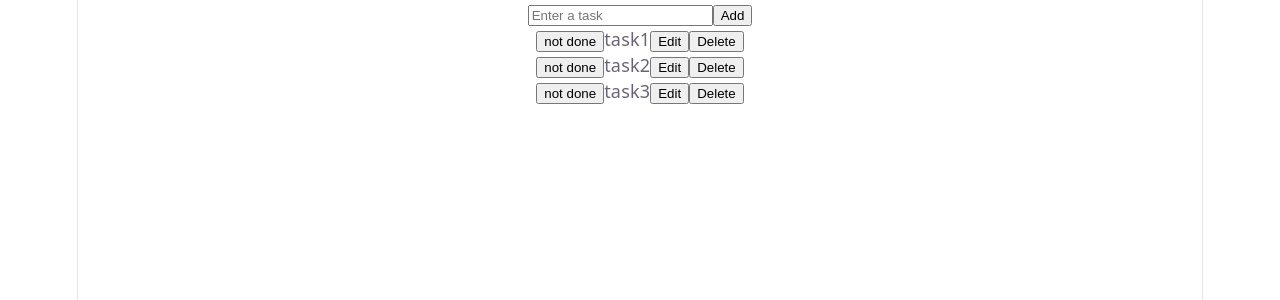
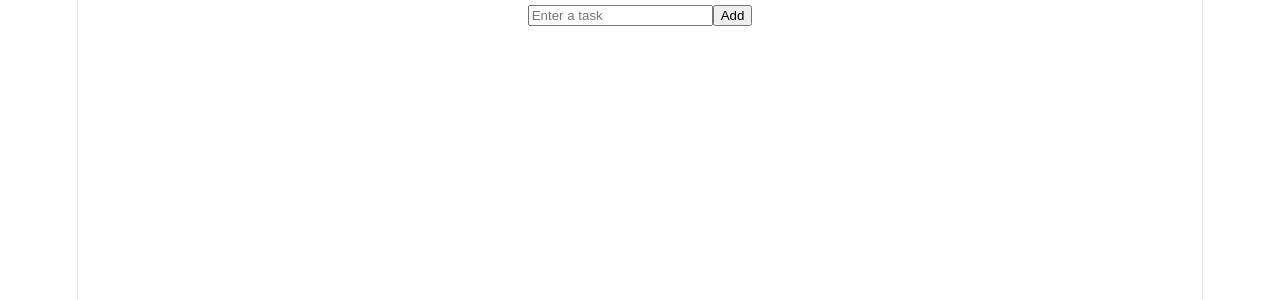
Before and after one commit to sonieez/To-Do-React, a React (Vite) app: page / in a window 1280 px wide. Shown: the top 300 px of the page. Built offline with nearby package versions, Linux system fonts and the light colour scheme.

Commit message:
save to local storage and delete task

```diff
--- a/src/App.jsx
+++ b/src/App.jsx
@@ -1,25 +1,40 @@
 import './App.css'
-import { useState } from 'react';
+import { useEffect, useState } from 'react';
 import TaskCard from './TaskCard.jsx';
 
 function App() {
-  const [tasks, setTasks] = useState(['task1','task2','task3']);
+  const [tasks, setTasks] = useState(JSON.parse(localStorage.getItem('tasks')) || []);
   const [taskInput, setTaskInput] = useState('');
+
+  useEffect(() => {
+    localStorage.setItem('tasks', JSON.stringify(tasks));
+  }, [tasks]);
 
   function handleTaskInput(event) {
     setTaskInput(event.target.value);
   }
   function addTask() {
-    setTasks([...tasks, taskInput]);
+    if (taskInput) {
+      setTasks(t => [...t, {id: Date.now(), name: taskInput}]);
+      setTaskInput('');
+    }
   }
+  function deleteTask(taskId) {
+    setTasks(t => t.filter(task => task.id !== taskId));
+  }
+
 
   return(
     <div className="container">
+
       <input className='input' placeholder='Enter a task' value={taskInput} onChange={handleTaskInput}/>
+
       <button className='add-button' onClick={addTask}>Add</button>
+
       <div className='tasks'>
-        {tasks.map(task => <TaskCard task={task} key={task}/>)}
+        {tasks.map(task => <TaskCard task={task} key={task.id} onDelete={deleteTask}/>)}
       </div>
+
     </div>
   )
 }
--- a/src/TaskCard.jsx
+++ b/src/TaskCard.jsx
@@ -1,21 +1,21 @@
 import {useState} from 'react';
 
-function TaskCard({task}) {
+function TaskCard({task, onDelete}) {
   const [isDone, setIsDone] = useState(false);
 
   function handleDone() {
-    setIsDone(isDone ? false : true);
+    setIsDone(!isDone);
   }
   function handleEdit() {
 
   }
   function handleDelete() {
-
+    onDelete(task.id);
   }
   return(
     <div className='task'>
       <button className='done-button' onClick={handleDone}>{isDone ? "done" : "not done"}</button>
-      {task}
+      {task.name}
       <button className='edit-button' onClick={handleEdit}>Edit</button>
       <button className='delete-button' onClick={handleDelete}>Delete</button>
     </div>
```
